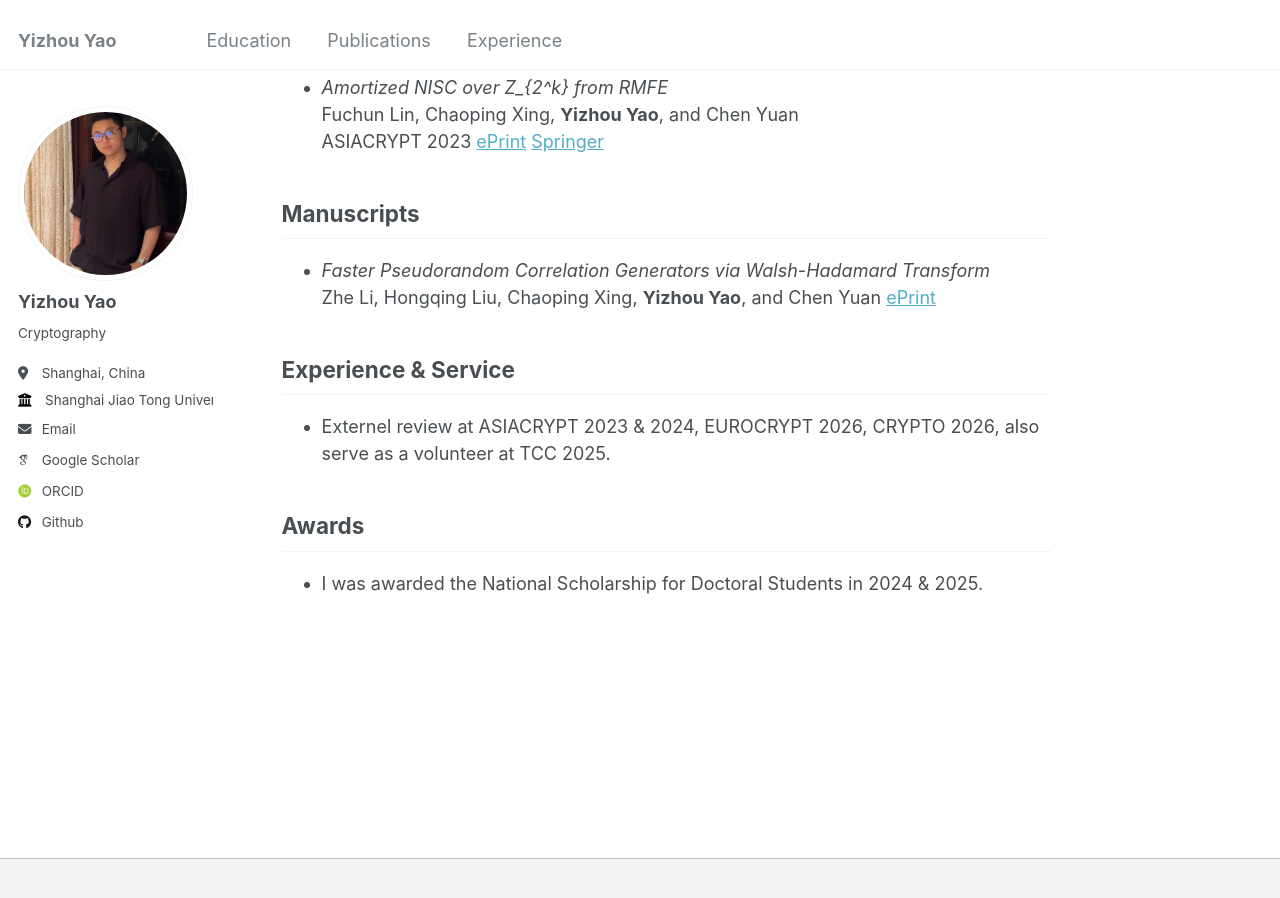
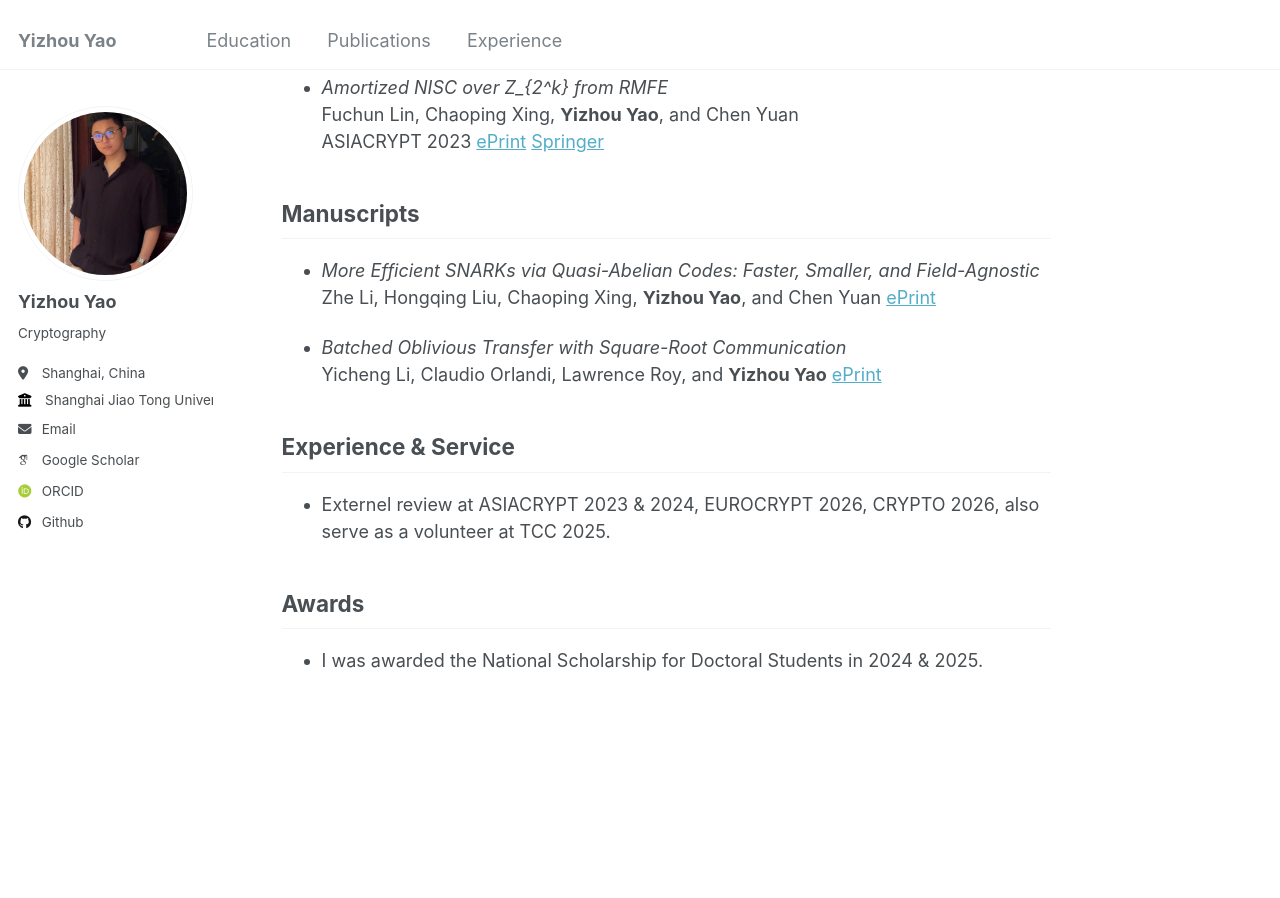
Before and after one commit to sjtu-YizhouYao/sjtu-YizhouYao.github.io, a Jekyll site: the page built from _pages/about.md, in a window 1280 px wide and 900 px high, scrolled down 1784 px. Built offline with Jekyll 4.4.1, drawn with Linux system fonts in a browser that asks for light colours; some web fonts are replaced; some of the changed text lies outside the part shown.

Commit message:
Update about.md

```diff
--- a/_pages/about.md
+++ b/_pages/about.md
@@ -66,9 +66,13 @@ I am a Ph.D. candidate at the Shanghai Jiao Tong University (2021- now), fortuna
 
 <h2 id="manuscripts"> Manuscripts</h2>
 
-- *Faster Pseudorandom Correlation Generators via Walsh-Hadamard Transform*
+- *More Efficient SNARKs via Quasi-Abelian Codes: Faster, Smaller, and Field-Agnostic*
   Zhe Li, Hongqing Liu, Chaoping Xing, **Yizhou Yao**, and Chen Yuan
-  [ePrint](https://eprint.iacr.org/2026/196)
+  [ePrint](https://eprint.iacr.org/2026/939)
+
+- *Batched Oblivious Transfer with Square-Root Communication*
+  Yicheng Li, Claudio Orlandi, Lawrence Roy, and **Yizhou Yao**
+  [ePrint](https://eprint.iacr.org/2026/1541)
 
 <h2 id="experience"> Experience & Service</h2>
 
```
Also changed, not shown: other parts of _pages/about.md (+2 -2 lines).
